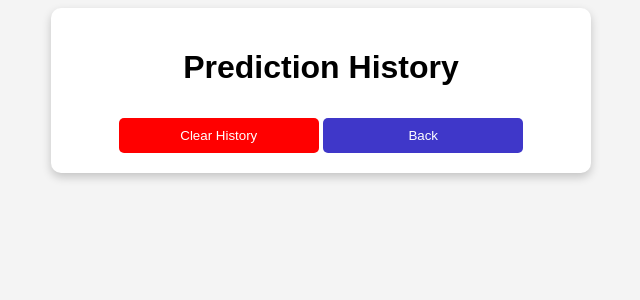
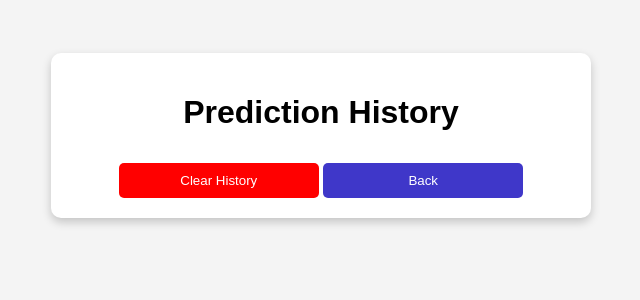
Before and after one commit to Prathaam08/Sarcasm_Detection_ML, a Flask app: page /history in a window 1280 px wide. Shown: the top 300 px of the page, without its empty margins (319-959 px from the left). Run offline with Flask 3, Linux system fonts and the light colour scheme; parts of the project's set-up code (start-up, migrations or seed data) failed here and were passed over.

Commit message:
Update history.html

```diff
--- a/templates/history.html
+++ b/templates/history.html
@@ -18,7 +18,7 @@
             box-shadow: 0px 4px 10px rgba(0, 0, 0, 0.2);
             width: 90%;
             max-width: 500px;
-            margin: auto;
+            margin: 53px auto;
         }
 
         .history-item {
```
